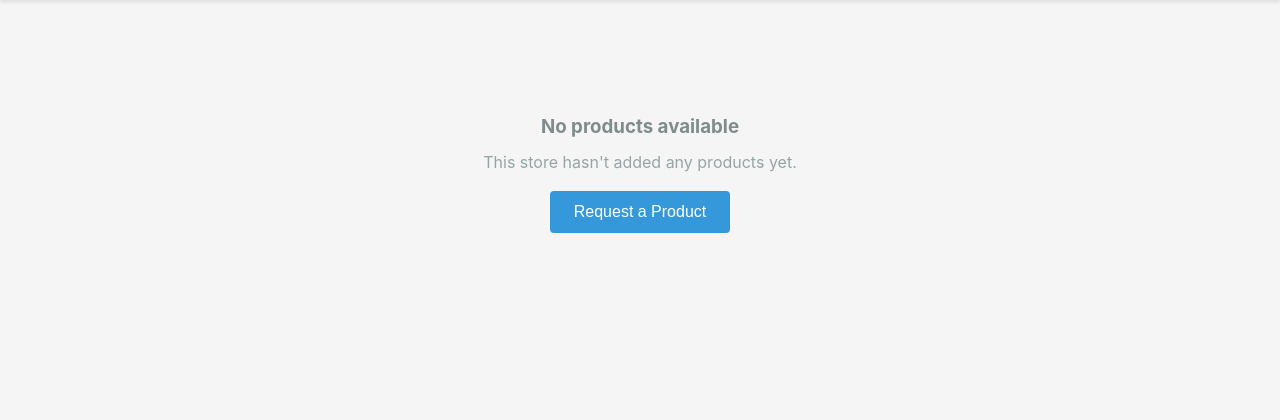
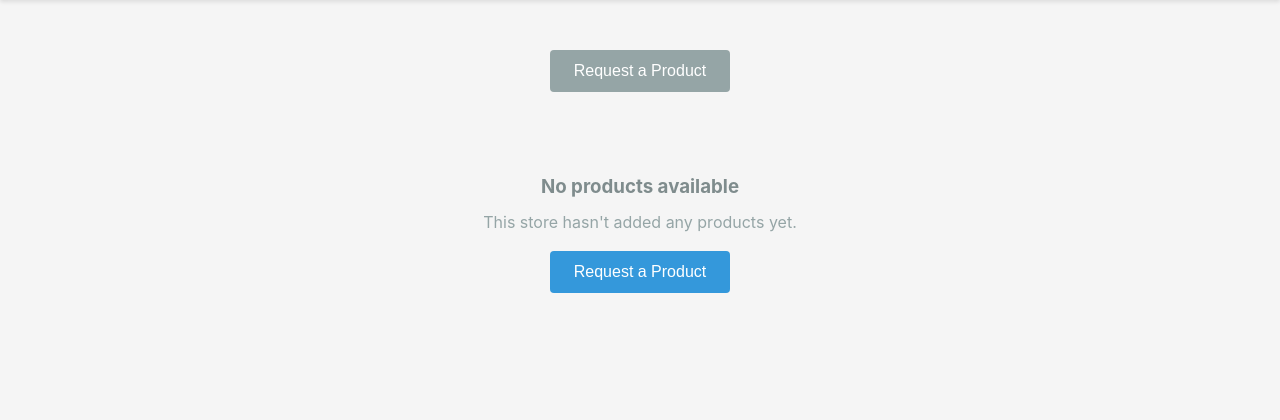
Before and after one commit to Akhil43-design/connect, a Flask app: page /store/1 in a window 1280 px wide. Shown: the part 74-494 px from the top of the page. Run offline with Flask 3, Linux system fonts and the light colour scheme; the visitor is signed in with stand-in values (Sample User, id 1); data that the repository does not hold is empty.

Commit message:
feat: make product request button always visible

```diff
--- a/templates/store_view.html
+++ b/templates/store_view.html
@@ -7,6 +7,7 @@
     <div class="page-header">
         <h1 id="store-name">Store Products</h1>
         <p id="store-description"></p>
+        <button onclick="requestProduct()" class="btn-secondary" style="margin-top: 10px;">Request a Product</button>
     </div>
 
     <div id="products-grid" class="grid">
```
